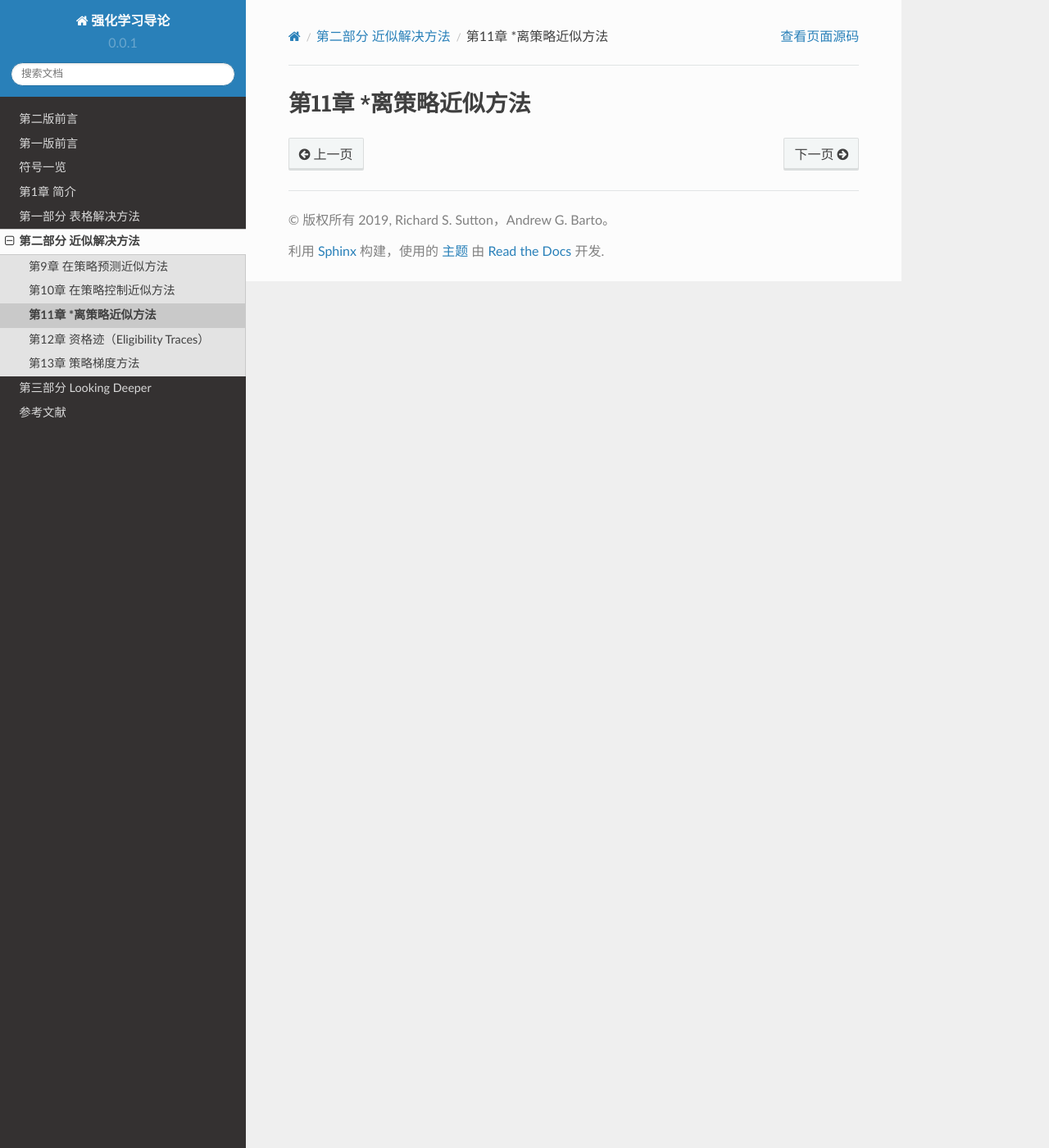
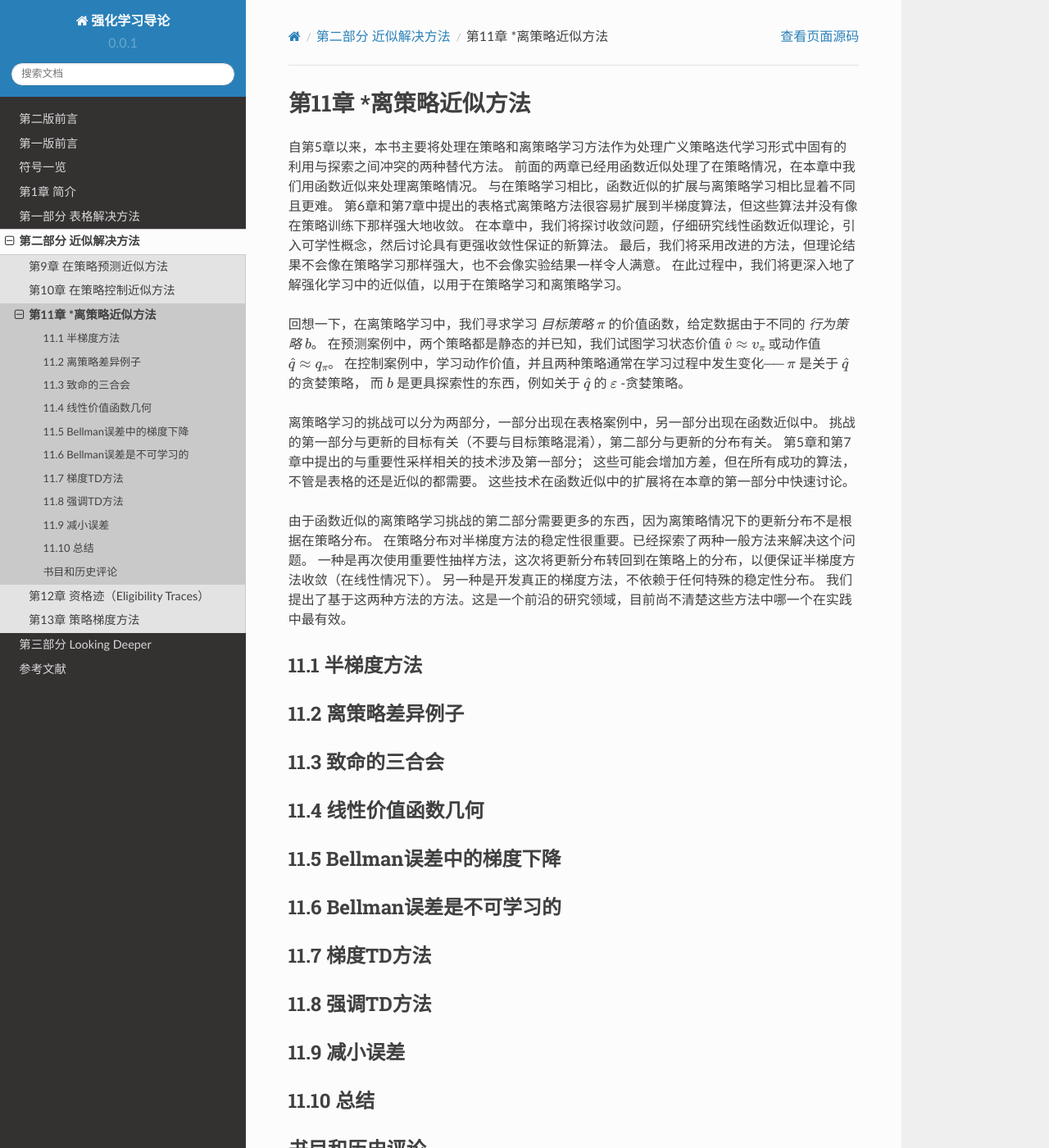
Before and after one commit to qiwihui/reinforcement-learning-an-introduction-chinese, a Sphinx documentation site: the page built from source/partII/chapter11/off-policy_methods_with_approximation.rst, in a window 1280 px wide and 1400 px high. Shown: the whole window at 82% size. Built offline with Sphinx 7.4.7 and the Read the Docs theme 2.0.0, drawn with Linux system fonts in a browser that asks for light colours.

Commit message:
docs: 第11章 \*离策略近似方法 简介

```diff
--- a/source/partII/chapter11/off-policy_methods_with_approximation.rst
+++ b/source/partII/chapter11/off-policy_methods_with_approximation.rst
@@ -1,2 +1,72 @@
 第11章 \*离策略近似方法
 ===============================================
+
+自第5章以来，本书主要将处理在策略和离策略学习方法作为处理广义策略迭代学习形式中固有的利用与探索之间冲突的两种替代方法。
+前面的两章已经用函数近似处理了在策略情况，在本章中我们用函数近似来处理离策略情况。
+与在策略学习相比，函数近似的扩展与离策略学习相比显着不同且更难。
+第6章和第7章中提出的表格式离策略方法很容易扩展到半梯度算法，但这些算法并没有像在策略训练下那样强大地收敛。
+在本章中，我们将探讨收敛问题，仔细研究线性函数近似理论，引入可学性概念，然后讨论具有更强收敛性保证的新算法。
+最后，我们将采用改进的方法，但理论结果不会像在策略学习那样强大，也不会像实验结果一样令人满意。
+在此过程中，我们将更深入地了解强化学习中的近似值，以用于在策略学习和离策略学习。
+
+回想一下，在离策略学习中，我们寻求学习 *目标策略* :math:`\pi` 的价值函数，给定数据由于不同的 *行为策略* :math:`b`。
+在预测案例中，两个策略都是静态的并已知，我们试图学习状态价值 :math:`\hat{v} \approx v_{\pi}`
+或动作值 :math:`\hat{q} \approx q_{\pi}`。
+在控制案例中，学习动作价值，并且两种策略通常在学习过程中发生变化── :math:`\pi` 是关于 :math:`\hat{q}` 的贪婪策略，
+而 :math:`b` 是更具探索性的东西，例如关于 :math:`\hat{q}` 的 :math:`\varepsilon` -贪婪策略。
+
+离策略学习的挑战可以分为两部分，一部分出现在表格案例中，另一部分出现在函数近似中。
+挑战的第一部分与更新的目标有关（不要与目标策略混淆），第二部分与更新的分布有关。
+第5章和第7章中提出的与重要性采样相关的技术涉及第一部分；
+这些可能会增加方差，但在所有成功的算法，不管是表格的还是近似的都需要。
+这些技术在函数近似中的扩展将在本章的第一部分中快速讨论。
+
+由于函数近似的离策略学习挑战的第二部分需要更多的东西，因为离策略情况下的更新分布不是根据在策略分布。
+在策略分布对半梯度方法的稳定性很重要。已经探索了两种一般方法来解决这个问题。
+一种是再次使用重要性抽样方法，这次将更新分布转回到在策略上的分布，以便保证半梯度方法收敛（在线性情况下）。
+另一种是开发真正的梯度方法，不依赖于任何特殊的稳定性分布。
+我们提出了基于这两种方法的方法。这是一个前沿的研究领域，目前尚不清楚这些方法中哪一个在实践中最有效。
+
+
+11.1 半梯度方法
+---------------
+
+
+11.2 离策略差异例子
+--------------------
+
+
+11.3 致命的三合会
+------------------
+
+
+11.4 线性价值函数几何
+-----------------------
+
+
+11.5 Bellman误差中的梯度下降
+------------------------------
+
+
+11.6 Bellman误差是不可学习的
+------------------------------
+
+
+11.7 梯度TD方法
+-----------------
+
+
+11.8 强调TD方法
+---------------
+
+
+11.9 减小误差
+---------------
+
+
+11.10 总结
+---------------
+
+
+书目和历史评论
+---------------
```
